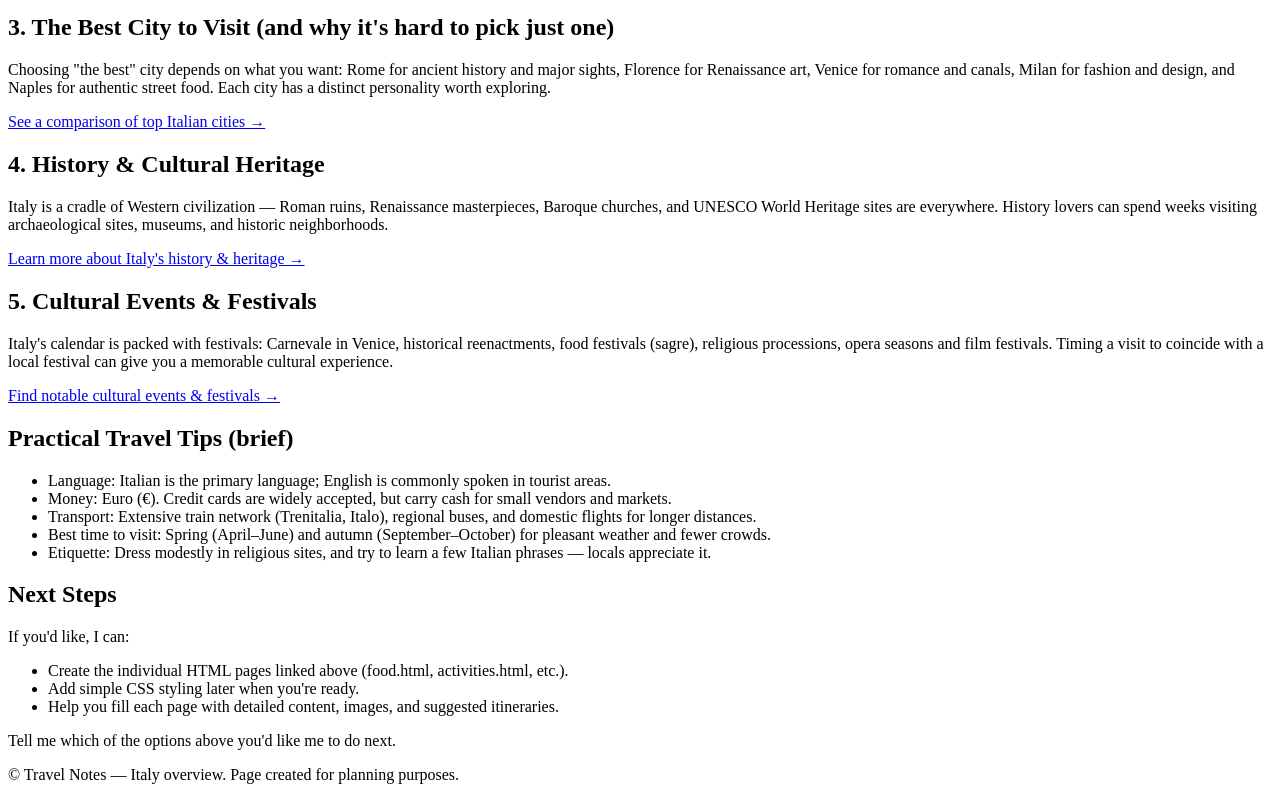
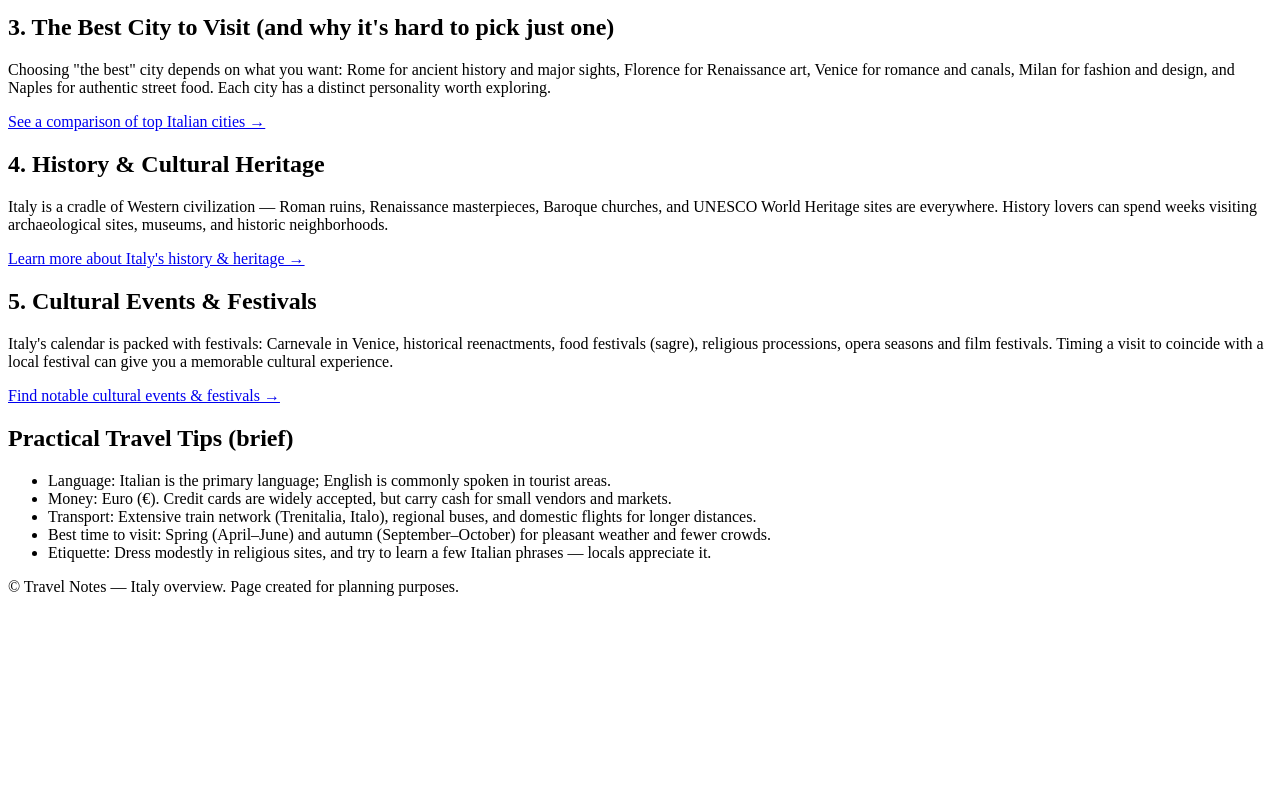
Before and after one commit to xuanminhchinhtruong2/webdesigntravel, a plain HTML site: page page/italy(nathan)/italymain.html in a window 1280 px wide. Shown: the part 586-1386 px from the top of the page. After the commit the page ends 1198 px from the top, so only its background shows below. Drawn offline with Linux system fonts and the light colour scheme.

Commit message:
Update italymain.html

```diff
--- a/page/italy(nathan)/italymain.html
+++ b/page/italy(nathan)/italymain.html
@@ -67,16 +67,6 @@
       </ul>
     </section>
 
-    <section id="next-steps">
-      <h2>Next Steps</h2>
-      <p>If you'd like, I can:</p>
-      <ul>
-        <li>Create the individual HTML pages linked above (food.html, activities.html, etc.).</li>
-        <li>Add simple CSS styling later when you're ready.</li>
-        <li>Help you fill each page with detailed content, images, and suggested itineraries.</li>
-      </ul>
-      <p>Tell me which of the options above you'd like me to do next.</p>
-    </section>
   </main>
 
   <footer>
```
